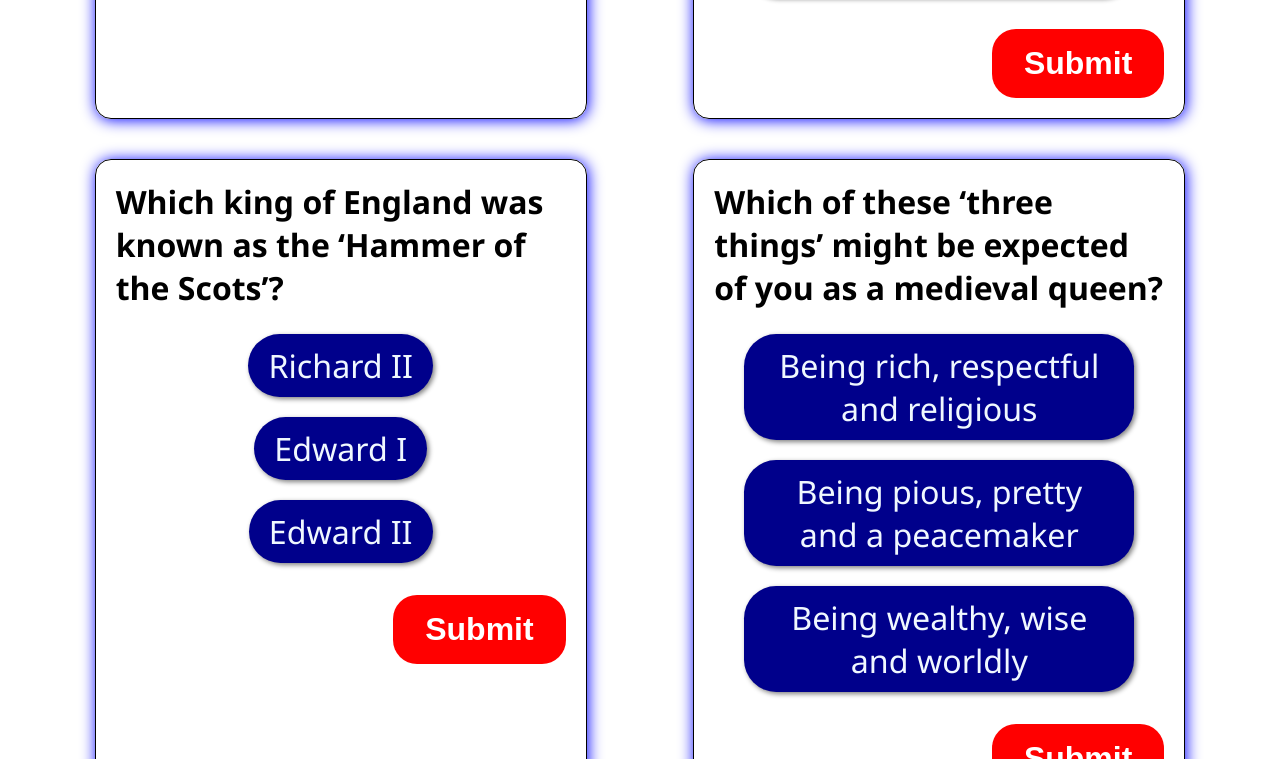
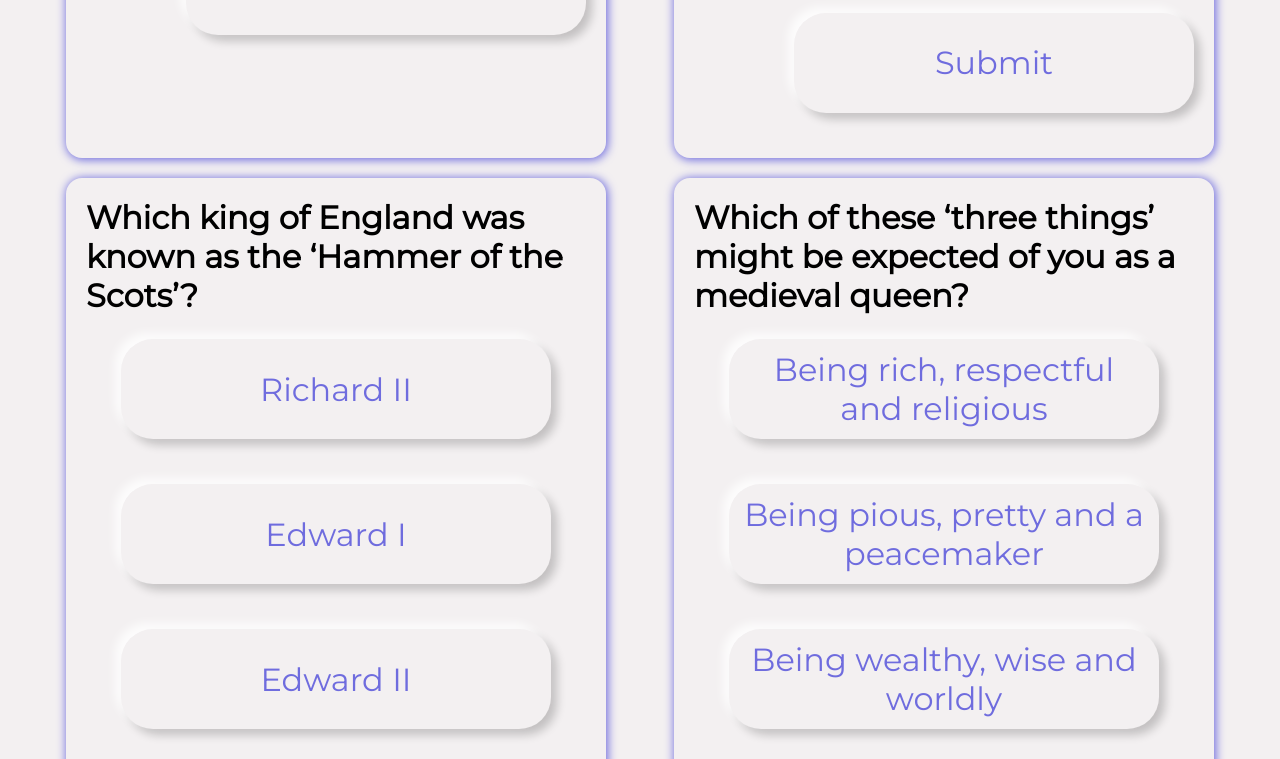
Before and after one commit to naberdyev/quiz, a plain HTML site: page index.html in a window 1280 px wide. Shown: the part 780-1539 px from the top of the page. Drawn offline with Linux system fonts and the light colour scheme.

Commit message:
style buttons

```diff
--- a/quiz.js
+++ b/quiz.js
@@ -13,14 +13,17 @@ function init() {
             answerStr += `
 
             <li style="order:${answerOrder[aIndex]}">
-
+                <label>
+                <div class="button answer">
                     <input
                         id="${'' + qIndex + aIndex}"
                         type="radio"
                         name="question-${qIndex}"
                         data-correct="${question.correct === aIndex}"
                     >
-                    <label for="${'' + qIndex + aIndex}">${answer}</label>
+                    ${answer}
+                </div>
+                </label>
             </li>
             `
             i++
@@ -36,7 +39,7 @@ function init() {
             </ul>
             <div class="alert"></div>
             <label class="submit">
-                <button type="submit">Submit</button>
+                <button class="button" type="submit"><span>Submit</span></button>
             </label>
         </form>
         </div>
--- a/styles.css
+++ b/styles.css
@@ -1,28 +1,36 @@
+@import url("https://fonts.googleapis.com/css?family=Montserrat&display=swap");
+
 body {
   display: flex;
+  background: #f3f0f1;
   flex-direction: column;
   justify-content: space-around;
-  font-family: "Segoe UI";
+  font-family: "Montserrat";
 }
 .question-block {
-  min-width: 400px;
-  width: 450px;
-  max-width: 500px;
+  display: flex;
+  flex-direction: column;
+  justify-content: flex-start;
+  min-width: 450px;
+  width: 500px;
+  max-width: 550px;
   min-height: 200px;
   height: auto;
   /* max-height: 350px; */
-  border: black solid 1px;
+  border: black solid 0px;
   border-radius: 1em;
-  box-shadow: 1px 1px 15px blue;
+  box-shadow: 1px 1px 10px 1px #6f6cde;
   padding: 20px;
-  margin: 20px;
+  margin: 10px;
 }
 @media (max-width: 1080px) {
   .question-block {
+    padding: 30px;
     width: 90%;
     max-width: 95%;
   }
 }
+
 .container {
   display: flex;
   flex-direction: row;
@@ -36,6 +44,11 @@ h1 {
   font-size: 2em;
   margin: 0;
   font-weight: bolder;
+}
+@media (max-width: 1080px) {
+  h1 {
+    font-size: 3.5em;
+  }
 }
 div.alert {
   margin: 0.25em;
@@ -59,8 +72,7 @@ ul {
   margin-block-start: 0.25em;
   margin-block-end: 0.25em;
   padding: 10px 20px;
-  font-family: "Segoe UI";
-  font-size: 1.15em;
+  font-family: "Montserrat";
 }
 input[type="radio"] {
   display: none;
@@ -71,29 +83,33 @@ li {
   display: flex;
   justify-content: center;
 }
-li > label {
+li > div > label {
   display: inline-block;
   cursor: pointer;
-  font-size: 1.75em;
+  font-size: 2em;
   font-weight: normal;
-  border: 0;
+  /* border: 0;
   box-shadow: 2px 2px 5px gray;
-  border-radius: 1em;
-  padding: 10px 20px;
-  margin: 0px;
+  border-radius: 1em; */
+  /* padding: 10px 20px;
+  margin: 0px; */
   text-align: center;
-  background-color: darkblue;
-  color: aliceblue;
+  /* background-color: darkblue; */
+  /* color: aliceblue; */
   user-select: none;
 }
-li input[type="radio"]:checked + label {
-  filter: brightness(70%);
+div.button input[type="radio"]:checked + label {
+  opacity: 1;
+  box-shadow: inset -4px -4px 8px rgba(255, 255, 255, 0.5),
+    inset 8px 8px 16px rgba(0, 0, 0, 0.1);
+  color: #79e3b6;
 }
 label.submit {
   display: flex;
   justify-content: flex-end;
 }
 button {
+  /* cursor: pointer;
   justify-self: left;
   background-color: red;
   color: white;
@@ -101,7 +117,53 @@ button {
   padding: 0.5em 1em;
   border-radius: 0.75em;
   font-weight: bolder;
-  margin-left: 1em;
-  margin-top: 0.25em;
+  margin: 10px; */
   border: solid 0;
 }
+
+.button {
+  display: flex;
+  justify-content: center;
+  align-content: center;
+  flex-wrap: wrap;
+  width: 400px;
+  height: 100px;
+  background: #f3f0f1;
+  margin-bottom: 25px;
+  border-radius: 32px;
+  text-align: center;
+  cursor: pointer;
+  box-shadow: -6px -6px 10px rgba(255, 255, 255, 0.8),
+    6px 6px 10px rgba(0, 0, 0, 0.2);
+  color: #6f6cde;
+}
+button > span {
+  line-height: 100px;
+  font-family: "Montserrat", sans-serif;
+  font-size: 32px;
+}
+.button:hover {
+  opacity: 0.3;
+}
+.button:active {
+  opacity: 1;
+  box-shadow: inset -4px -4px 8px rgba(255, 255, 255, 0.5),
+    inset 8px 8px 16px rgba(0, 0, 0, 0.1);
+  color: #79e3b6;
+}
+
+li > label > .button {
+  width: 400px;
+  padding: 0 15px;
+  font-size: 2em;
+}
+@media (max-width: 1080px) {
+  li > label > .button {
+    min-width: 7em;
+    max-width: 12em;
+    width: max-content;
+    height: fit-content;
+    padding: 20px 20px;
+    font-size: 4em;
+  }
+}
```
Also changed, not shown: index.html (line endings or trailing spaces).
